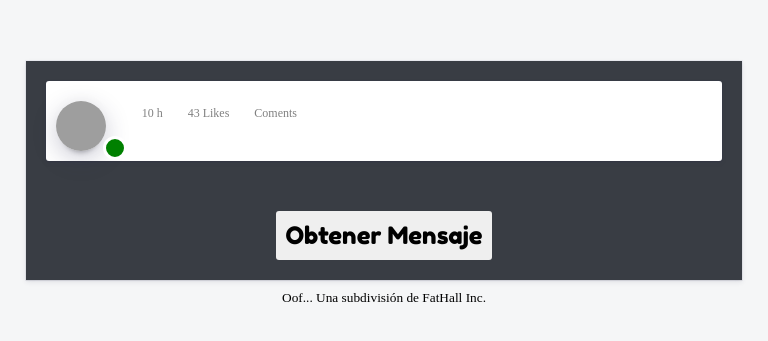
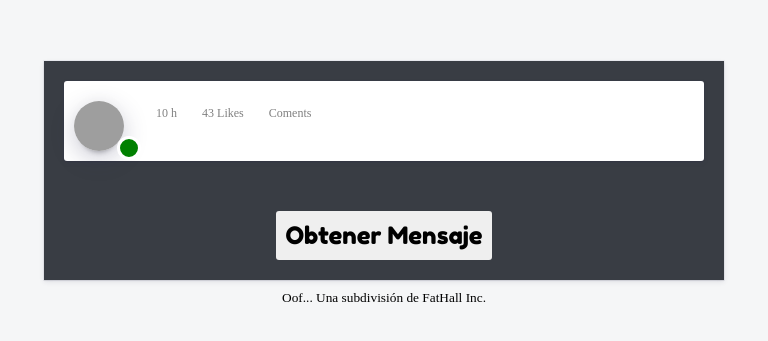
Before and after one commit to mikepruebas23/mamadores-api, a plain HTML site: page index.html in a window 768 px wide. Shown: the part 139-480 px from the top of the page. Drawn offline with Linux system fonts and the light colour scheme; no server answers; grey boxes are pictures that could not be loaded; some icons are missing.

Commit message:
responsive des v1

```diff
--- a/style.css
+++ b/style.css
@@ -157,9 +157,9 @@ small {
     text-align: center;
 }
 
-@media only screen and (max-width: 980px) and (min-width: 425px) {
+@media only screen and (max-width: 980px) and (min-width: 320px) {
     .container {
-        width: 90%;
+        width: 85%;
         margin: 0 auto;
         margin-top: 200px;
         padding: 20px;
@@ -173,16 +173,23 @@ small {
     }
 
     .card {
+        width: 100%;
+    }
+
+    .time {
+        width: 100%;
         display: flex;
-        width: 100%;
-        margin: 0 auto;
-        background-color: white;
-        padding: 10px;
-        border-radius: 3px;
-        margin-bottom: 10px;
-        /*   border: 1px solid black; */
-        box-sizing: border-box;
-        box-shadow: 0 0 0 1px hsl(240deg 30% 28% / 5%), 0 2px 5px 0 hsl(240deg 30% 28% / 10%), 0 1px 1px 0 hsl(0deg 0% 0% / 7%);
-        margin-bottom: 50px;
+        flex-direction: row;
+        color: gray;
+        font-size: 12px;
+        justify-content: start;
+        /*   border: 1px solid blue; */
+        margin-left: 5px;
+        margin-top: 5px;
+        /*   text-align: center; */
+    }
+
+    .comment {
+        font-size: 16px;
     }
 }
```
